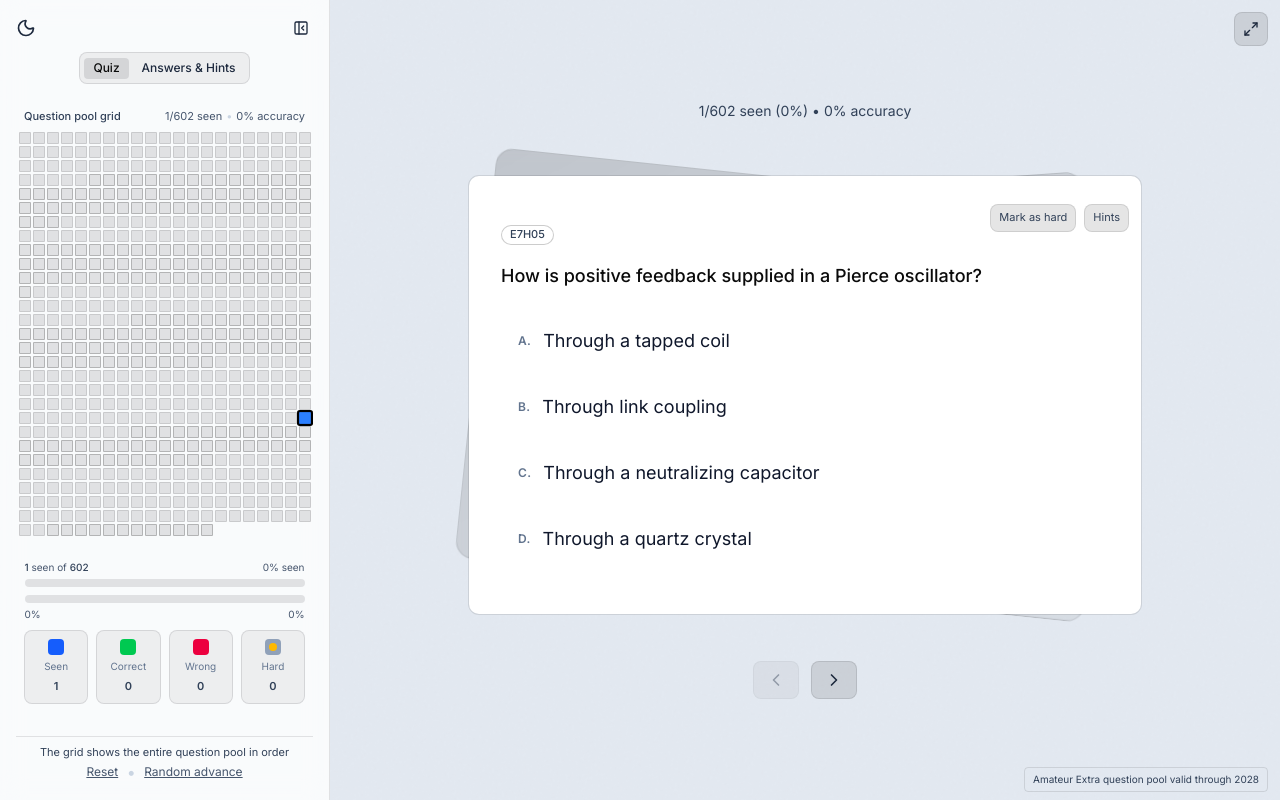
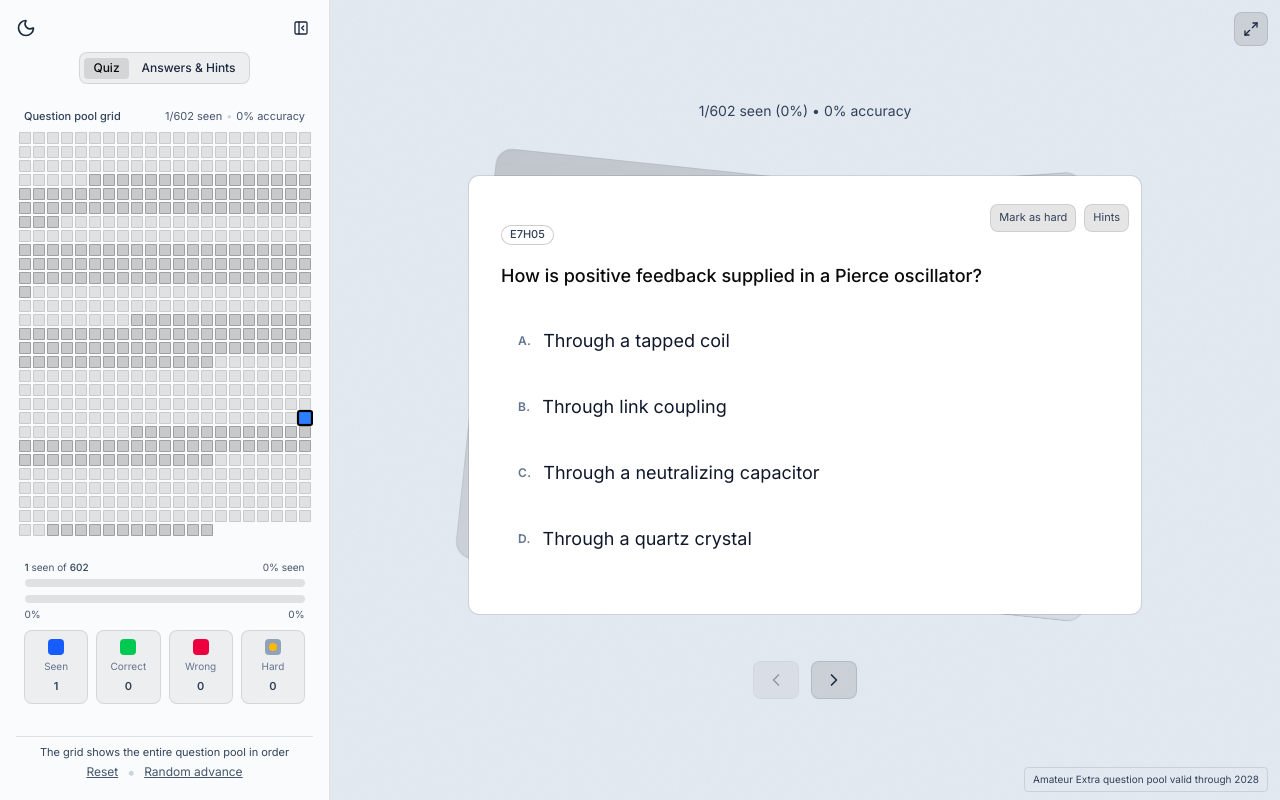
Before and after one commit to zsoltmar/amateur-extra-flashcards, a Next.js app: page / in a window 1280 px wide. Built offline with nearby package versions, Linux system fonts and the light colour scheme.

Commit message:
Adjust square colors

```diff
--- a/src/components/QuestionPool.tsx
+++ b/src/components/QuestionPool.tsx
@@ -59,7 +59,12 @@ export function QuestionPool({ questions, currentQuestionId, seenQuestionIds, an
           const groupIndex = groupIndices[index] ?? 0;
           const borderGroupClass = groupIndex % 2 === 0 ? 'border-black/10 dark:border-white/20' : 'border-black/20 dark:border-white/40';
           // For seen (but not answered) questions use alternating blue shades; greens reserved for correct answers
-          const seenBlueClass = groupIndex % 2 === 0 ? 'bg-blue-600' : 'bg-sky-600';
+          const seenBlueClass = groupIndex % 2 === 0 ? 'bg-blue-600' : 'bg-blue-600';
+          // Alternate shades for correct/wrong to preserve group delineation
+          const correctClass = groupIndex % 2 === 0 ? 'bg-green-500' : 'bg-emerald-600';
+          const wrongClass = groupIndex % 2 === 0 ? 'bg-rose-600' : 'bg-rose-500';
+          // Unanswered base alternation for subtle striping
+          const unseenClass = groupIndex % 2 === 0 ? 'bg-black/10 dark:bg-white/5' : 'bg-black/20 dark:bg-white/10';
           const result = res; // true=correct, false=wrong, undefined=unanswered
 
           return (
@@ -69,12 +74,12 @@ export function QuestionPool({ questions, currentQuestionId, seenQuestionIds, an
                   isCurrent
                     ? 'bg-blue-500 ring-2 ring-black dark:ring-white'
                     : result === false
-                      ? 'bg-rose-600'
+                      ? wrongClass
                       : result === true
-                        ? 'bg-green-500'
+                        ? correctClass
                         : isSeen
                           ? seenBlueClass
-                          : 'bg-black/10 dark:bg-white/5'
+                          : unseenClass
                 }`}
                 style={{
                   width: `${squareSize}px`,
```
